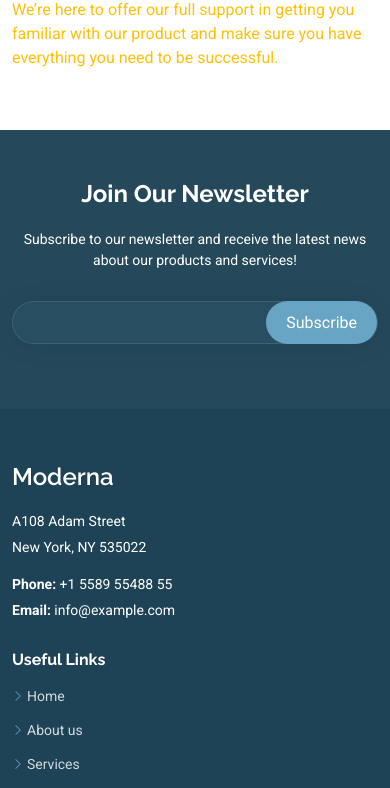
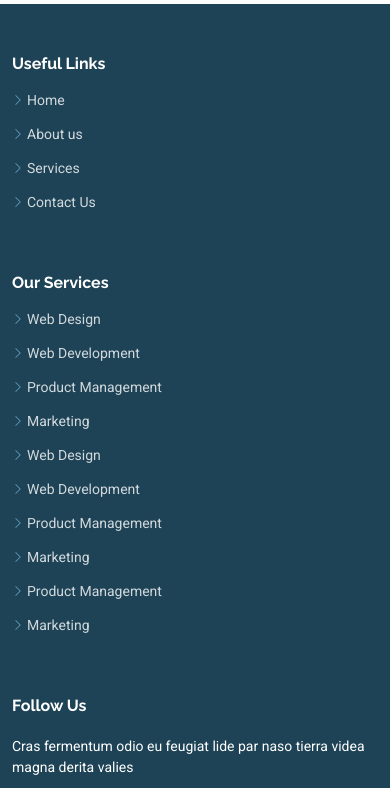
Before and after one commit to divyaerl24/samples-, a plain HTML site: page index.html in a window 390 px wide. Shown: the part 6797-7585 px from the top of the page. Drawn offline with nearby package versions, Linux system fonts and the light colour scheme; a script that the page names is missing.

Commit message:
Update index.html

```diff
--- a/index.html
+++ b/index.html
@@ -309,8 +309,6 @@
 
       <!-- Section Title -->
       <div class="container section-title" data-aos="fade-up">
-        <h2>Features</h2>
-        <p>Necessitatibus eius consequatur ex aliquid fuga eum quidem sint consectetur velit</p>
       </div><!-- End Section Title -->
 
       <div class="container">
@@ -343,36 +341,11 @@
 
   <footer id="footer" class="footer dark-background">
 
-    <div class="footer-newsletter">
-      <div class="container">
-        <div class="row justify-content-center text-center">
-          <div class="col-lg-6">
-            <h4>Join Our Newsletter</h4>
-            <p>Subscribe to our newsletter and receive the latest news about our products and services!</p>
-            <form action="forms/newsletter.php" method="post" class="php-email-form">
-              <div class="newsletter-form"><input type="email" name="email"><input type="submit" value="Subscribe"></div>
-              <div class="loading">Loading</div>
-              <div class="error-message"></div>
-              <div class="sent-message">Your subscription request has been sent. Thank you!</div>
-            </form>
-          </div>
-        </div>
-      </div>
-    </div>
+
 
     <div class="container footer-top">
       <div class="row gy-4">
-        <div class="col-lg-4 col-md-6 footer-about">
-          <a href="index.html" class="d-flex align-items-center">
-            <span class="sitename">Moderna</span>
-          </a>
-          <div class="footer-contact pt-3">
-            <p>A108 Adam Street</p>
-            <p>New York, NY 535022</p>
-            <p class="mt-3"><strong>Phone:</strong> <span>+1 5589 55488 55</span></p>
-            <p><strong>Email:</strong> <span>info@example.com</span></p>
-          </div>
-        </div>
+
 
         <div class="col-lg-2 col-md-3 footer-links">
           <h4>Useful Links</h4>
@@ -380,7 +353,7 @@
             <li><i class="bi bi-chevron-right"></i> <a href="#">Home</a></li>
             <li><i class="bi bi-chevron-right"></i> <a href="#">About us</a></li>
             <li><i class="bi bi-chevron-right"></i> <a href="#">Services</a></li>
-            <li><i class="bi bi-chevron-right"></i> <a href="#">Terms of service</a></li>
+            <li><i class="bi bi-chevron-right"></i> <a href="#">Contact Us</a></li>
           </ul>
         </div>
 
@@ -391,6 +364,14 @@
             <li><i class="bi bi-chevron-right"></i> <a href="#">Web Development</a></li>
             <li><i class="bi bi-chevron-right"></i> <a href="#">Product Management</a></li>
             <li><i class="bi bi-chevron-right"></i> <a href="#">Marketing</a></li>
+             <li><i class="bi bi-chevron-right"></i> <a href="#">Web Design</a></li>
+            <li><i class="bi bi-chevron-right"></i> <a href="#">Web Development</a></li>
+            <li><i class="bi bi-chevron-right"></i> <a href="#">Product Management</a></li>
+            <li><i class="bi bi-chevron-right"></i> <a href="#">Marketing</a></li>
+             <li><i class="bi bi-chevron-right"></i> <a href="#">Product Management</a></li>
+            <li><i class="bi bi-chevron-right"></i> <a href="#">Marketing</a></li>
+
+
           </ul>
         </div>
 
```
